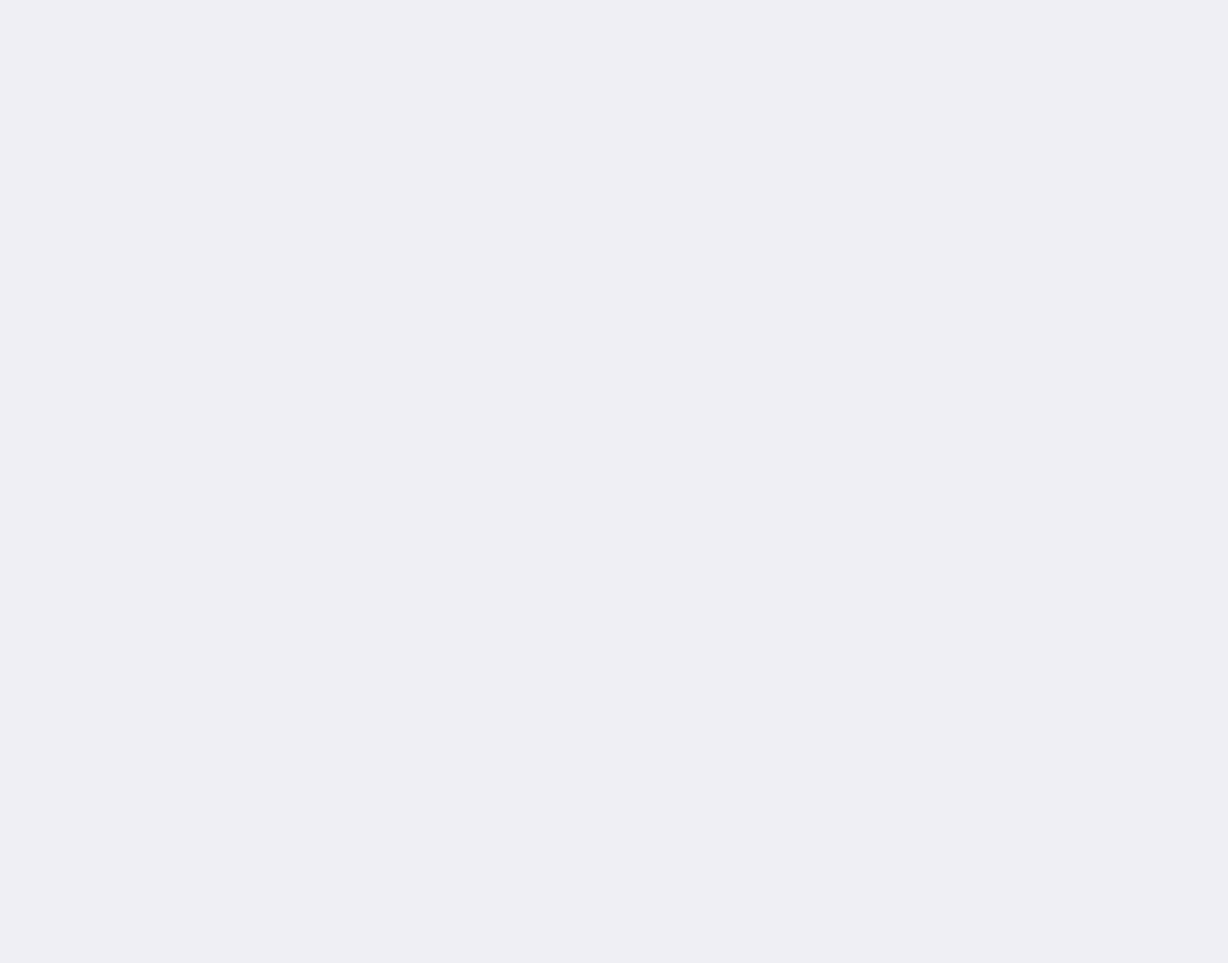
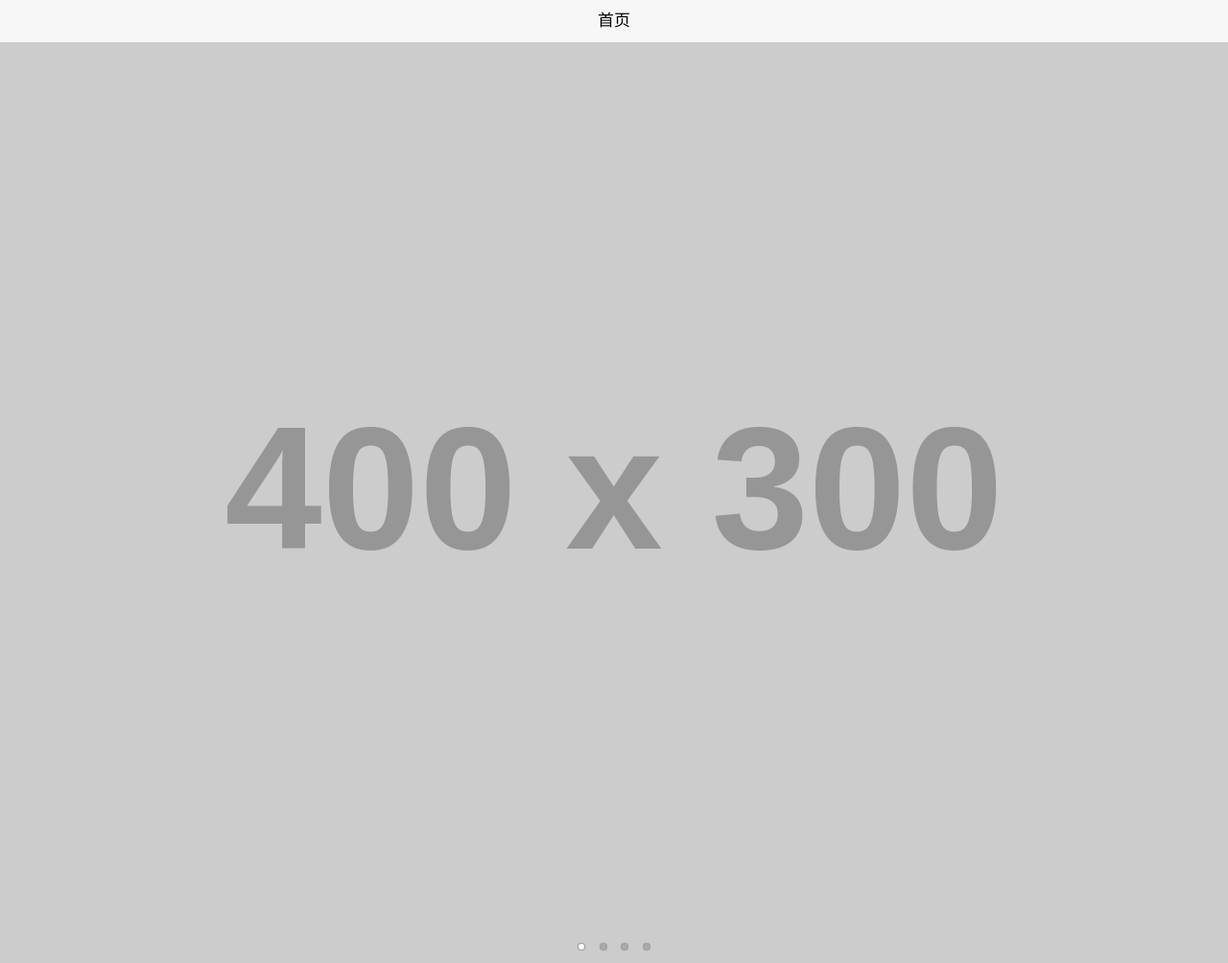
Before and after one commit to yangyuhua/signIn, a plain HTML site: page index.html in a window 1280 px wide. Shown: the whole page at 96% size. Before the commit the page ends 800 px from the top, so only its background shows below. Drawn offline with Linux system fonts and the light colour scheme; placeholder pictures from the web are drawn by us.

Commit message:
首页图片轮播

```diff
--- a/index.html
+++ b/index.html
@@ -11,6 +11,56 @@
     </script>
 </head>
 <body>
-
+	<header class="mui-bar mui-bar-nav">
+	    <h1 class="mui-title">首页</h1>
+	</header>
+	<div class="mui-content">
+	    <div id="slider" class="mui-slider" >
+	      <div class="mui-slider-group mui-slider-loop">
+	        <!-- 额外增加的一个节点(循环轮播：第一个节点是最后一张轮播) -->
+	        <div class="mui-slider-item mui-slider-item-duplicate">
+	          <a href="#">
+	            <img src="http://placehold.it/400x300">
+	          </a>
+	        </div>
+	        <!-- 第一张 -->
+	        <div class="mui-slider-item">
+	          <a href="#">
+	            <img src="http://placehold.it/400x300">
+	          </a>
+	        </div>
+	        <!-- 第二张 -->
+	        <div class="mui-slider-item">
+	          <a href="#">
+	            <img src="http://placehold.it/400x300">
+	          </a>
+	        </div>
+	        <!-- 第三张 -->
+	        <div class="mui-slider-item">
+	          <a href="#">
+	            <img src="http://placehold.it/400x300">
+	          </a>
+	        </div>
+	        <!-- 第四张 -->
+	        <div class="mui-slider-item">
+	          <a href="#">
+	            <img src="http://placehold.it/400x300">
+	          </a>
+	        </div>
+	        <!-- 额外增加的一个节点(循环轮播：最后一个节点是第一张轮播) -->
+	        <div class="mui-slider-item mui-slider-item-duplicate">
+	          <a href="#">
+	            <img src="http://placehold.it/400x300">
+	          </a>
+	        </div>
+	      </div>
+	      <div class="mui-slider-indicator">
+	        <div class="mui-indicator mui-active"></div>
+	        <div class="mui-indicator"></div>
+	        <div class="mui-indicator"></div>
+	        <div class="mui-indicator"></div>
+	      </div>
+	    </div>
+	</div>
 </body>
 </html>
```
